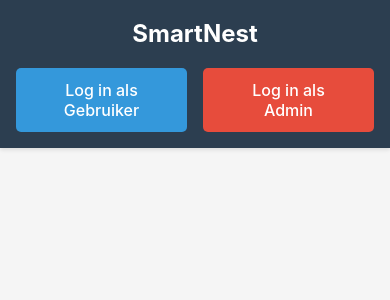
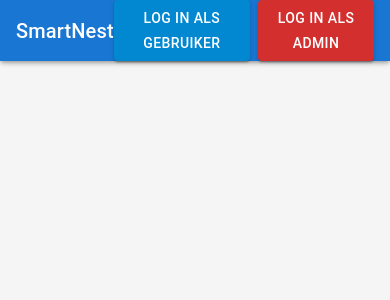
Before and after one commit to PieterNeyt/ui3-project, a React (Vite) app in the folder examenproject/: page /dashboard in a window 390 px wide. Shown: the top 300 px of the page. Built offline with nearby package versions, Linux system fonts and the light colour scheme.

Commit message:
navbar omgezet naar material ui

```diff
--- a/examenproject/src/components/navbar/Navbar.scss
+++ /dev/null
@@ -1,138 +0,0 @@
-// src/components/Navbar.scss
-
-.navbar {
-  width: 100%;
-  background-color: #2c3e50;
-  box-shadow: 0 2px 4px rgba(0, 0, 0, 0.1);
-  position: fixed;
-  top: 0;
-  left: 0;
-  z-index: 1000;
-}
-
-.navbar-container {
-  max-width: 1200px;
-  margin: 0 auto;
-  padding: 1rem 2rem;
-  display: flex;
-  justify-content: space-between;
-  align-items: center;
-}
-
-.navbar-logo {
-  h2 {
-    color: white;
-    margin: 0;
-    font-size: 1.5rem;
-  }
-}
-
-.navbar-right {
-  display: flex;
-  align-items: center;
-}
-
-.login-buttons {
-  display: flex;
-  gap: 1rem;
-}
-
-.user-info {
-  display: flex;
-  align-items: center;
-  gap: 1rem;
-}
-
-.user-name {
-  color: white;
-  font-weight: 500;
-  display: flex;
-  align-items: center;
-  gap: 0.5rem;
-}
-
-.role-badge {
-  padding: 0.25rem 0.75rem;
-  border-radius: 12px;
-  font-size: 0.85rem;
-  font-weight: 600;
-
-  &.admin {
-    background-color: #e74c3c;
-    color: white;
-  }
-
-  &.gebruiker {
-    background-color: #3498db;
-    color: white;
-  }
-}
-
-.btn {
-  padding: 0.75rem 1.5rem;
-  border: none;
-  border-radius: 5px;
-  font-size: 1rem;
-  font-weight: 500;
-  cursor: pointer;
-  transition: all 0.3s ease;
-
-  &:hover {
-    transform: translateY(-2px);
-    box-shadow: 0 4px 8px rgba(0, 0, 0, 0.2);
-  }
-
-  &:active {
-    transform: translateY(0);
-  }
-}
-
-.btn-user {
-  background-color: #3498db;
-  color: white;
-
-  &:hover {
-    background-color: #2980b9;
-  }
-}
-
-.btn-admin {
-  background-color: #e74c3c;
-  color: white;
-
-  &:hover {
-    background-color: #c0392b;
-  }
-}
-
-.btn-logout {
-  background-color: #95a5a6;
-  color: white;
-
-  &:hover {
-    background-color: #7f8c8d;
-  }
-}
-
-// Responsive design
-@media (max-width: 768px) {
-  .navbar-container {
-    flex-direction: column;
-    gap: 1rem;
-    padding: 1rem;
-  }
-
-  .login-buttons {
-    width: 100%;
-    justify-content: center;
-  }
-
-  .btn {
-    flex: 1;
-  }
-
-  .user-info {
-    flex-direction: column;
-    text-align: center;
-  }
-}
--- a/examenproject/src/components/navbar/Navbar.tsx
+++ b/examenproject/src/components/navbar/Navbar.tsx
@@ -1,46 +1,47 @@
 // src/components/Navbar.tsx
 import React from 'react';
-import { useAuth } from "../../context/useAuth";
-import './Navbar.scss';
+import AppBar from '@mui/material/AppBar';
+import Toolbar from '@mui/material/Toolbar';
+import Typography from '@mui/material/Typography';
+import Button from '@mui/material/Button';
+import Box from '@mui/material/Box';
+import Chip from '@mui/material/Chip';
+import { useAuth } from '../../context/useAuth';
 
 const Navbar: React.FC = () => {
     const { user, loginAsUser, loginAsAdmin, logout, isLoggedIn } = useAuth();
 
     return (
-        <nav className="navbar">
-            <div className="navbar-container">
-                <div className="navbar-logo">
-                    <h2>SmartNest</h2>
-                </div>
+        <AppBar position="fixed" color="primary" elevation={3}>
+            <Toolbar sx={{ display: 'flex', justifyContent: 'space-between' }}>
+                <Typography variant="h6">SmartNest</Typography>
 
-                <div className="navbar-right">
                 {isLoggedIn() ? (
-
-                        <div className="user-info">
-                            <span className="user-name">
-                                {user?.username}
-                                <span className={`role-badge ${user?.role}`}>
-                                    {user?.role === 'admin' ? 'Admin' : 'Gebruiker'}
-                                </span>
-                            </span>
-                            <button className="btn btn-logout" onClick={logout}>
+                    <Box display="flex" alignItems="center" gap={2}>
+                        <Box display="flex" alignItems="center" gap={1}>
+                            <Typography>{user?.username}</Typography>
+                            <Chip
+                                label={user?.role === 'admin' ? 'Admin' : 'Gebruiker'}
+                                color={user?.role === 'admin' ? 'error' : 'info'}
+                                size="small"
+                            />
+                        </Box>
+                        <Button variant="outlined" color="inherit" onClick={logout}>
                             Uitloggen
-                            </button>
-                        </div>
+                        </Button>
+                    </Box>
                 ) : (
-
-                        <div className="login-buttons">
-                            <button className="btn btn-user" onClick={loginAsUser}>
+                    <Box display="flex" gap={1}>
+                        <Button variant="contained" color="info" onClick={loginAsUser}>
                             Log in als Gebruiker
-                            </button>
-                            <button className="btn btn-admin" onClick={loginAsAdmin}>
+                        </Button>
+                        <Button variant="contained" color="error" onClick={loginAsAdmin}>
                             Log in als Admin
-                            </button>
-                        </div>
+                        </Button>
+                    </Box>
                 )}
-                </div>
-            </div>
-        </nav>
+            </Toolbar>
+        </AppBar>
     );
 };
 
```
Lines whose indentation alone changed are shown as unchanged.
